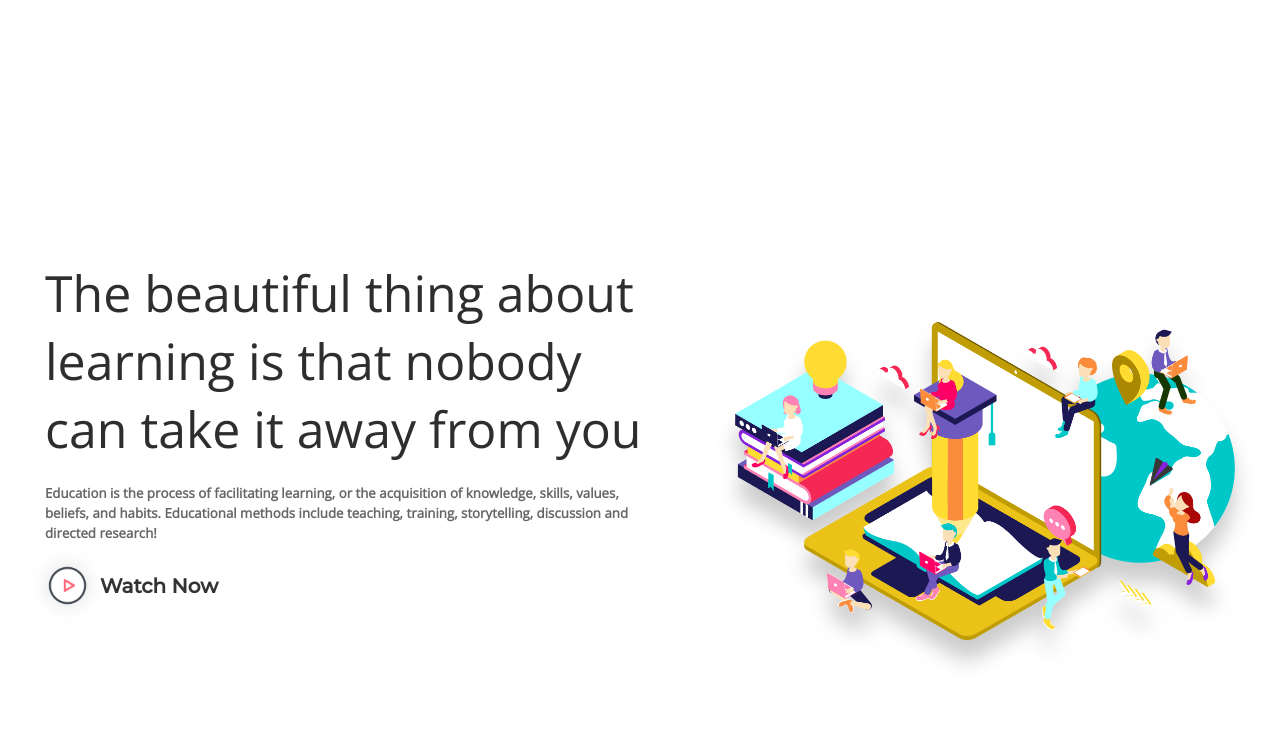
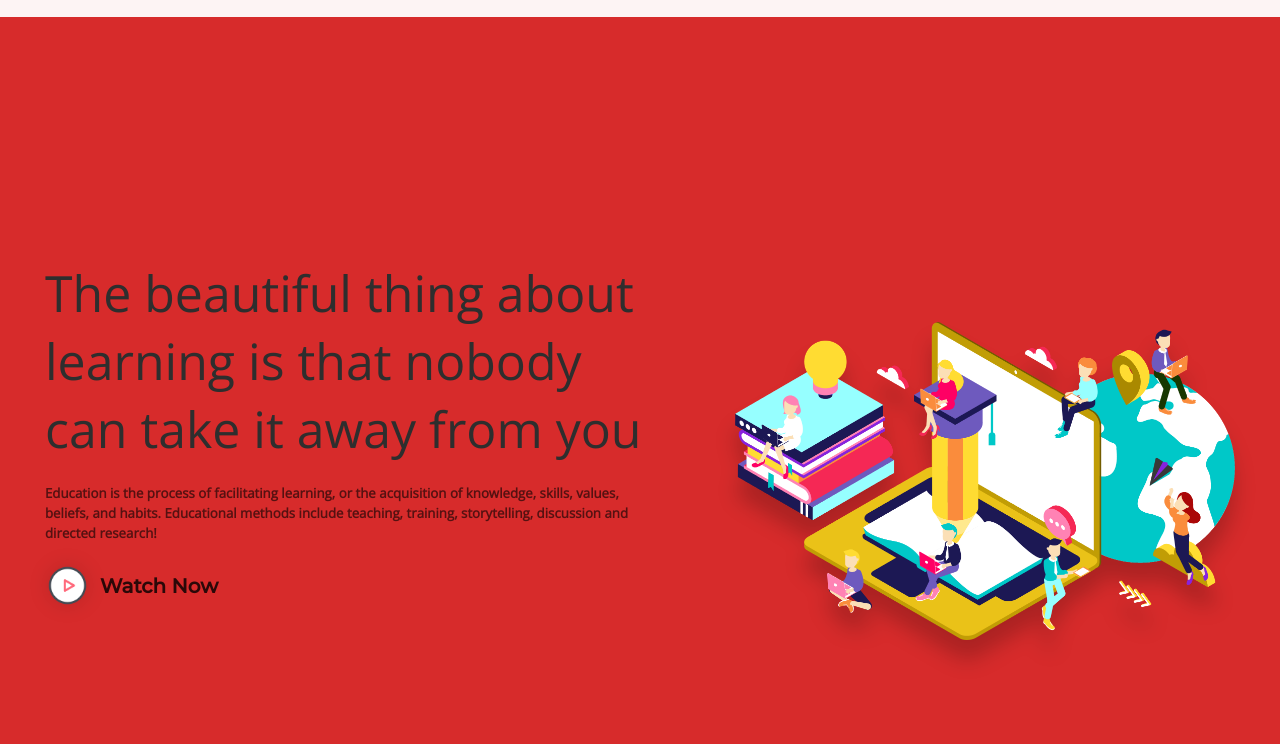
Before and after one commit to meghana361/devops_project, a plain HTML site: page index.html in a window 1280 px wide. Shown: the part 56-800 px from the top of the page. Drawn offline with nearby package versions, Linux system fonts and the light colour scheme.

Commit message:
ui color

```diff
--- a/style.css
+++ b/style.css
@@ -12,7 +12,7 @@ html {
 	scroll-behavior: smooth;
 }
 body {
-	background: #FFF;
+	background: #d72b2b;
 	font-family: 'Open Sans', sans-serif;
 }
 
```
